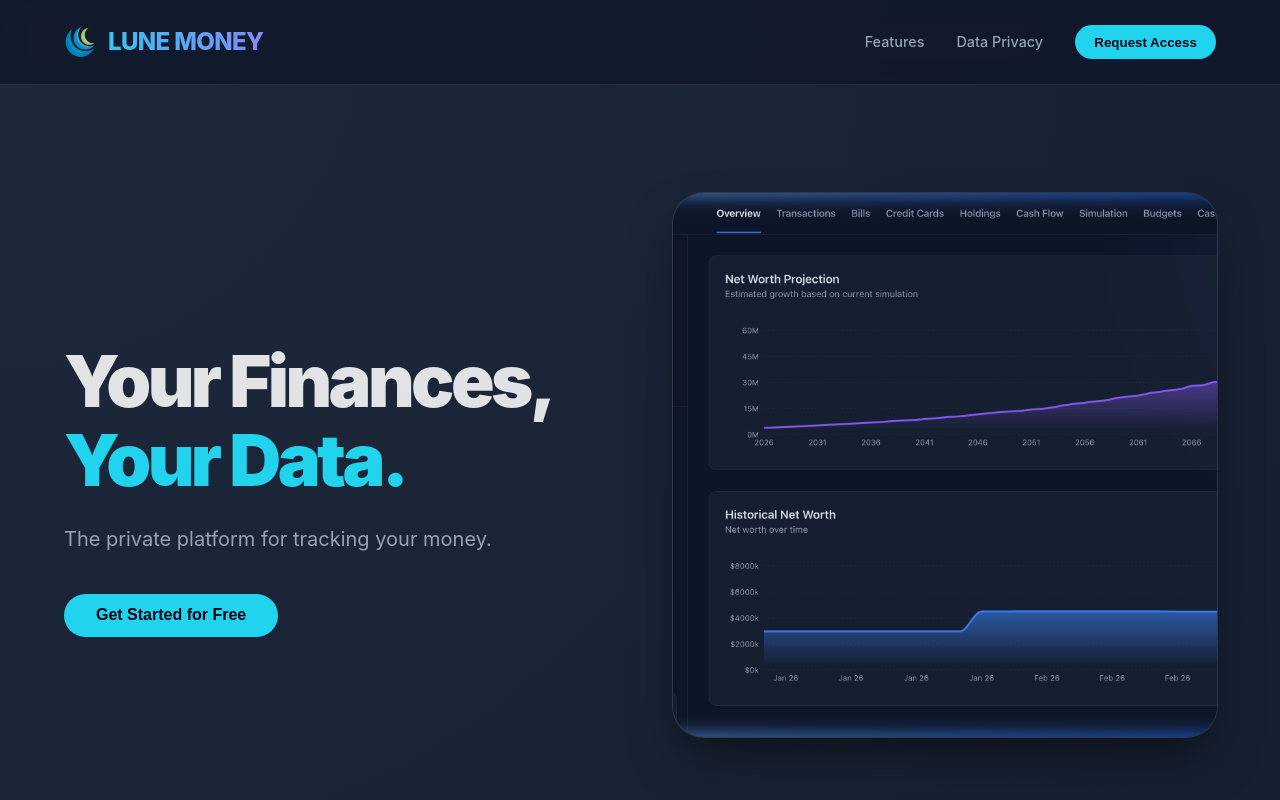
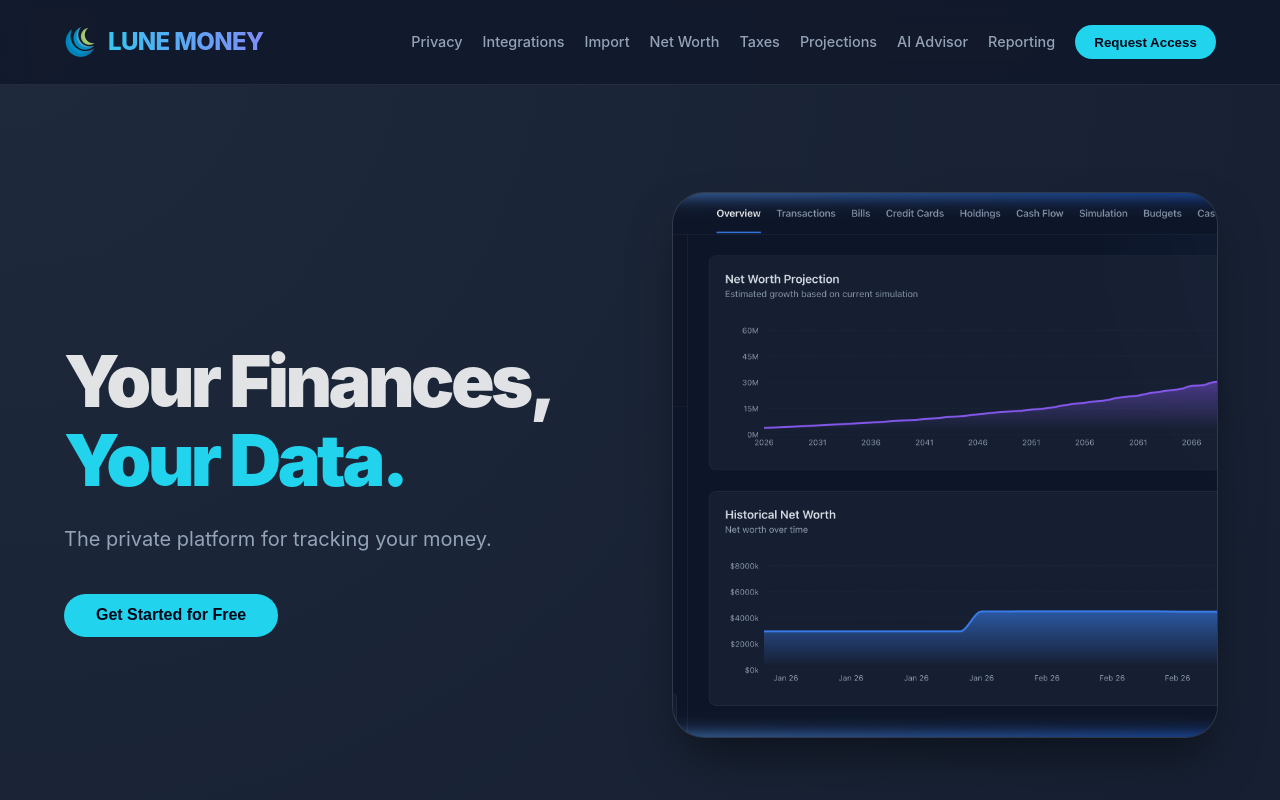
Before and after one commit to besjet17/lunemoney, a React (Vite) app: page / in a window 1280 px wide. Shown: the top 800 px of the page. Built offline with nearby package versions, Linux system fonts and the light colour scheme.

Commit message:
updated header to match sections

```diff
--- a/src/App.jsx
+++ b/src/App.jsx
@@ -37,8 +37,14 @@ const Navbar = () => (
       <span>LUNE MONEY</span>
     </div>
     <div className="nav-links">
-      <a href="#features">Features</a>
-      <a href="#privacy">Data Privacy</a>
+      <a href="#privacy">Privacy</a>
+      <a href="#integrations">Integrations</a>
+      <a href="#import">Import</a>
+      <a href="#net-worth">Net Worth</a>
+      <a href="#taxes">Taxes</a>
+      <a href="#projections">Projections</a>
+      <a href="#ai-advisor">AI Advisor</a>
+      <a href="#reporting">Reporting</a>
       <button className="btn-primary" onClick={() => window.location.href = '#request-access'}>Request Access</button>
     </div>
   </nav>
@@ -152,6 +158,7 @@ function App() {
         </FeatureSection>
 
         <FeatureSection
+          id="integrations"
           tag="Integrations"
           title="12,000+ Financial Institutions."
           description="Connect all your accounts in one place. Secure, real-time sync with Plaid, Yodlee, and Mastercard."
@@ -160,6 +167,7 @@ function App() {
         />
 
         <FeatureSection
+          id="import"
           tag="Import"
           title="Import with Ease."
           description="Prefer spreadsheets? Import your data via CSV or sync directly with Google Sheets. Total flexibility for your financial history."
@@ -167,6 +175,7 @@ function App() {
         />
 
         <FeatureSection
+          id="net-worth"
           tag="Net Worth"
           title="Manage Every Asset."
           description="Track RSUs, stock options, and private equity alongside your liquid assets. Get a complete picture of your total net worth."
@@ -175,6 +184,7 @@ function App() {
         />
 
         <FeatureSection
+          id="taxes"
           tag="Tax Planning"
           title="Plan for the Future."
           description="Smart tax estimation helps you understand your liability before you sell. Optimize for long-term gains and minimize surprises."
@@ -182,6 +192,7 @@ function App() {
         />
 
         <FeatureSection
+          id="projections"
           tag="Projections"
           title="Visualize Every Scenario."
           description="Model complex 'what-if' scenarios. See how a house purchase, career change, or market downturn affects your long-term success."
@@ -190,6 +201,7 @@ function App() {
         />
 
         <FeatureSection
+          id="ai-advisor"
           tag="AI Advisor"
           title="Your Personal CFO."
           description="Get proactive insights and recommendations based on your actual data. Optimize spending, identify savings, and grow your wealth faster."
@@ -197,6 +209,7 @@ function App() {
         />
 
         <FeatureSection
+          id="reporting"
           tag="Reporting"
           title="Deep Insights."
           description="Beautiful, interactive reports for income, expenses, and cash flow. Drill down into every transaction and see where your money goes."
--- a/src/index.css
+++ b/src/index.css
@@ -65,7 +65,7 @@ body {
 
 .nav-links {
   display: flex;
-  gap: 2rem;
+  gap: 1.25rem;
   align-items: center;
 }
 
```
